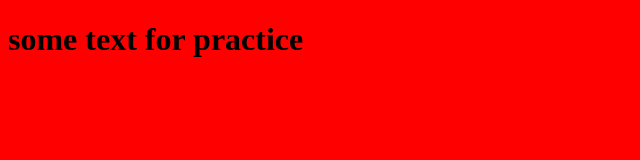
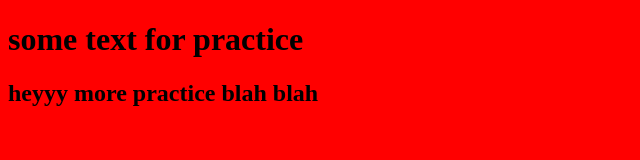
Before and after one commit to carlozaul25/practice-class, a plain HTML site: page index.html in a window 1280 px wide. Shown: the whole page, without its empty margins (0-640 px from the left). Drawn offline with Linux system fonts and the light colour scheme.

Commit message:
more test

```diff
--- a/index.html
+++ b/index.html
@@ -7,6 +7,7 @@
 <body>
 
 	<h1>some text for practice </h1>
+	<h2>heyyy more practice blah blah </h2>
 
 </body>
 </html>
```
